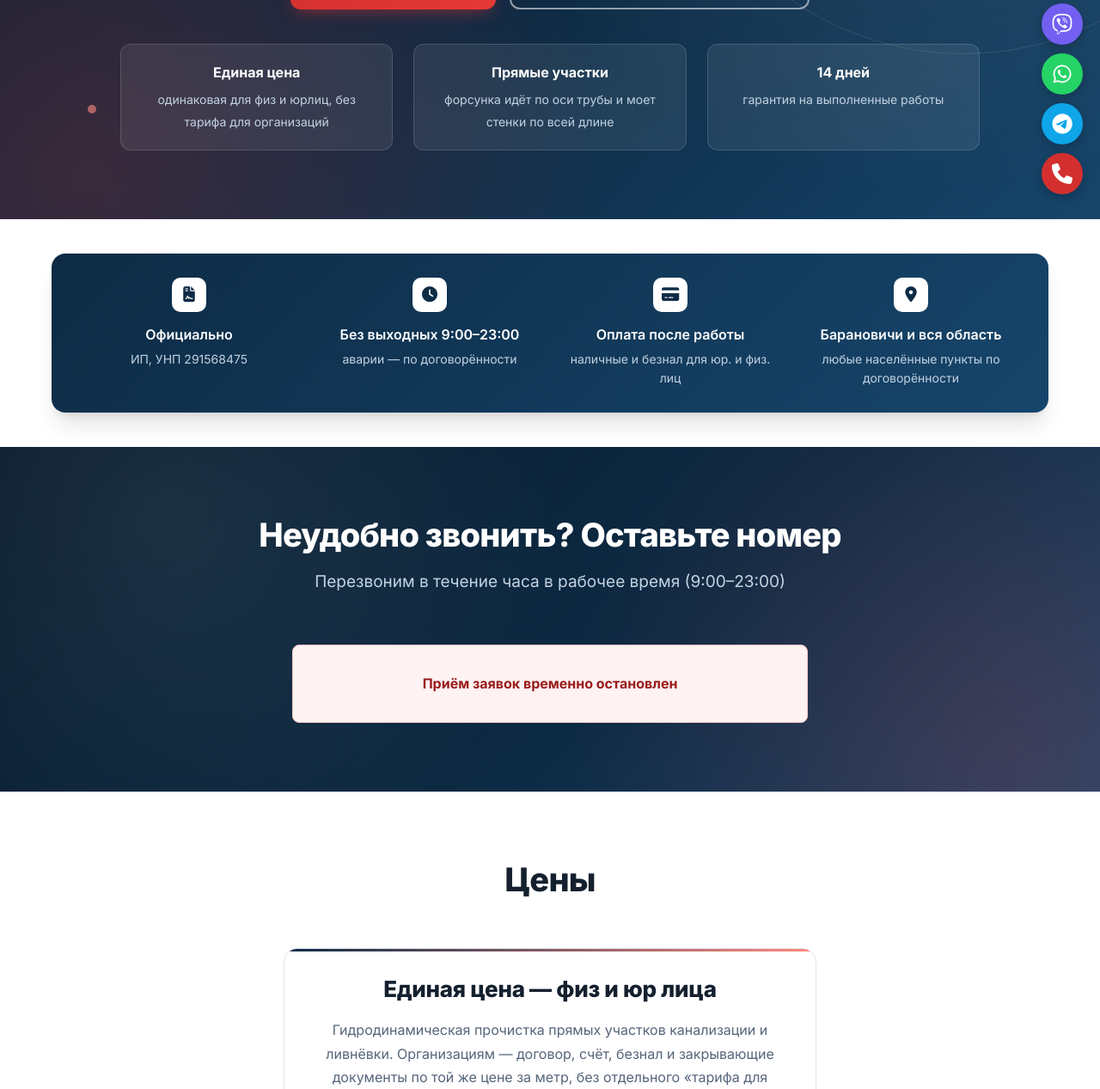
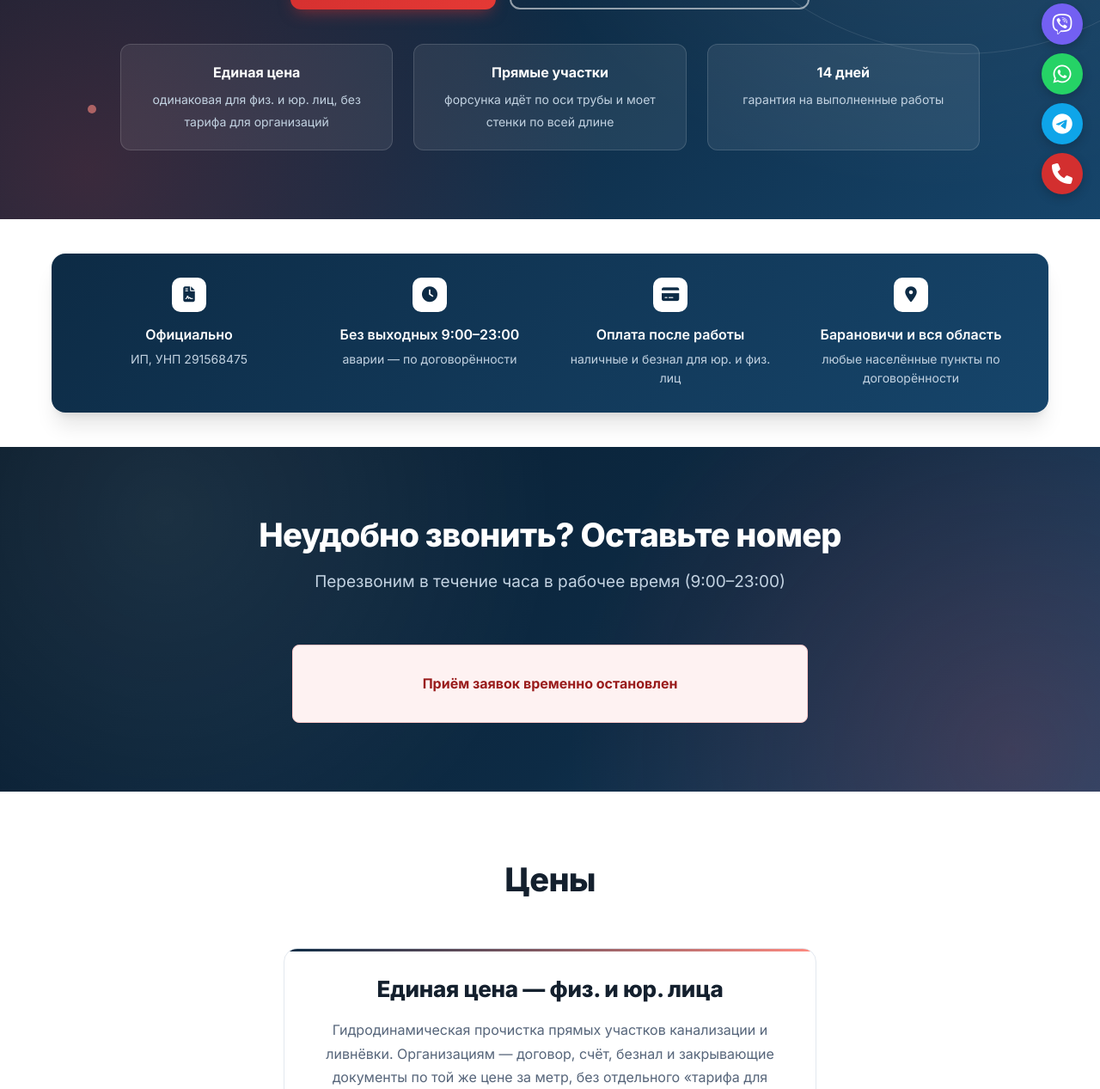
Before and after one commit to Eugene4190/stepanych-snapshot, a Django app: page /gidrodinamicheskaya-prochistka/ in a window 1280 px wide. Shown: the part 554-1821 px from the top of the page at 86% size. Run offline with Django 5.2, Linux system fonts and the light colour scheme; tables that the repository leaves empty hold one stand-in row (values such as "Sample post"); grey boxes marked "Sample" are stand-in pictures; parts of the project's set-up code (start-up, migrations or seed data) failed here and were passed over.

Commit message:
Remove hydro cross-sell from prochistka (hydro sells electromech, not vice versa); abbreviate fiz./yur. with dots everywhere

```diff
--- a/app_home/seo.py
+++ b/app_home/seo.py
@@ -41,7 +41,7 @@ FAQ_SANTEHNIKA = [
 ]
 
 FAQ_GIDRODINAMIKA = [
-    {'q': 'Сколько стоит гидродинамическая прочистка канализации?', 'a': 'От 15 руб за метр, цена одинаковая для физ и юрлиц. Итог зависит от длины линии, диаметра и доступа, поэтому точную стоимость называем до начала работ, а не на глаз по телефону.'},
+    {'q': 'Сколько стоит гидродинамическая прочистка канализации?', 'a': 'От 15 руб за метр, цена одинаковая для физ. и юр. лиц. Итог зависит от длины линии, диаметра и доступа, поэтому точную стоимость называем до начала работ, а не на глаз по телефону.'},
     {'q': 'У меня линия с поворотами. Гидродинамика подойдёт?', 'a': 'Честно — скорее нет: форсунка идёт строго по оси трубы и на повороте упирается. Для линий с поворотами и переходами надёжнее электромеханическая прочистка: спираль с головкой проходит повороты и пробивает засор точечно.'},
     {'q': 'Чем гидродинамика отличается от обычной прочистки?', 'a': 'Обычная прочистка пробивает пробку, а гидродинамика ещё и смывает жировой и илистый налёт со стенок по всей длине — после мойки отложения нарастают медленнее. На поворотах и точечных засорах сильнее электромеханика.'},
     {'q': 'Работаете ли вы с организациями по безналу?', 'a': 'Да: договор, счёт, закрывающие документы. Цена для юрлиц та же — от 15 руб за метр, регулярное обслуживание сетей обсудим отдельно.'},
--- a/templates/gidrodinamika.html
+++ b/templates/gidrodinamika.html
@@ -1,9 +1,9 @@
 {% extends 'base.html' %}
 
 {% block title %}Гидродинамическая прочистка канализации в Барановичах — от 15 руб/метр{% endblock %}
-{% block meta_description %}Гидродинамическая прочистка канализации в Барановичах: от 15 руб/метр для физ и юрлиц. Прямые участки моем давлением изнутри, для линий с поворотами предложим электромеханику.{% endblock %}
+{% block meta_description %}Гидродинамическая прочистка канализации в Барановичах: от 15 руб/метр для физ. и юр. лиц. Прямые участки моем давлением изнутри, для линий с поворотами предложим электромеханику.{% endblock %}
 {% block og_title %}Гидродинамическая прочистка канализации в Барановичах — от 15 руб/метр{% endblock %}
-{% block og_description %}Прочистка канализации давлением на прямых участках. От 15 руб/метр для физ и юрлиц.{% endblock %}
+{% block og_description %}Прочистка канализации давлением на прямых участках. От 15 руб/метр для физ. и юр. лиц.{% endblock %}
 {% block og_image %}{{ request.scheme }}://{{ request.get_host }}/static/img/square-avr.png{% endblock %}
 {% block og_image_width %}1080{% endblock %}
 {% block og_image_height %}1080{% endblock %}
@@ -22,7 +22,7 @@
             <div class="hero__features">
                 <div class="hero__feature">
                     <strong>Единая цена</strong>
-                    <span>одинаковая для физ и юрлиц, без тарифа для организаций</span>
+                    <span>одинаковая для физ. и юр. лиц, без тарифа для организаций</span>
                 </div>
                 <div class="hero__feature">
                     <strong>Прямые участки</strong>
@@ -71,7 +71,7 @@
         </div>
         <div class="price-single">
             <div class="service-card">
-                <h3 class="service-card__title">Единая цена — физ и юр лица</h3>
+                <h3 class="service-card__title">Единая цена — физ. и юр. лица</h3>
                 <p class="service-card__text">Гидродинамическая прочистка прямых участков канализации и ливнёвки. Организациям — договор, счёт, безнал и закрывающие документы по той же цене за метр, без отдельного «тарифа для юрлиц».</p>
                 <div class="service-card__price">от 15 руб / метр</div>
                 <p class="service-card__text">Итог зависит от длины, диаметра и доступа — считаем по факту и озвучиваем до начала работ. Регулярное обслуживание сетей — по отдельным условиям.</p>
--- a/templates/home.html
+++ b/templates/home.html
@@ -77,7 +77,7 @@
             <div class="service-card">
                 <h3 class="service-card__title">Гидродинамическая прочистка</h3>
                 <p class="service-card__text">Прямые участки канализации и ливнёвки: вода под давлением смывает жировой и илистый налёт со стенок по всей длине. Линия с поворотами — подскажем электромеханику.</p>
-                <div class="service-card__price">от 15 руб / метр · физ и юр</div>
+                <div class="service-card__price">от 15 руб / метр · физ. и юр.</div>
                 <a href="/gidrodinamicheskaya-prochistka/" class="service-card__link">Подробнее <i class="fas fa-arrow-right"></i></a>
             </div>
             <div class="service-card">
--- a/templates/prochistka.html
+++ b/templates/prochistka.html
@@ -81,7 +81,6 @@
                 <p><strong>Регулярное обслуживание</strong> — по отдельным условиям</p>
             </div>
         </div>
-        <p style="text-align: center; margin-top: 24px; color: var(--text-light);">Для длинных прямых линий, наружных сетей и жировых отложений на стенках — <a href="/gidrodinamicheskaya-prochistka/" style="color: var(--cta); font-weight: 600;">гидродинамическая прочистка</a>: вода под давлением моет трубу изнутри по всей длине, от 15 руб/метр.</p>
         <div class="content" style="margin: 32px auto 0; max-width: 800px;">
             <h3>Что может повлиять на стоимость</h3>
             <ul>
```
